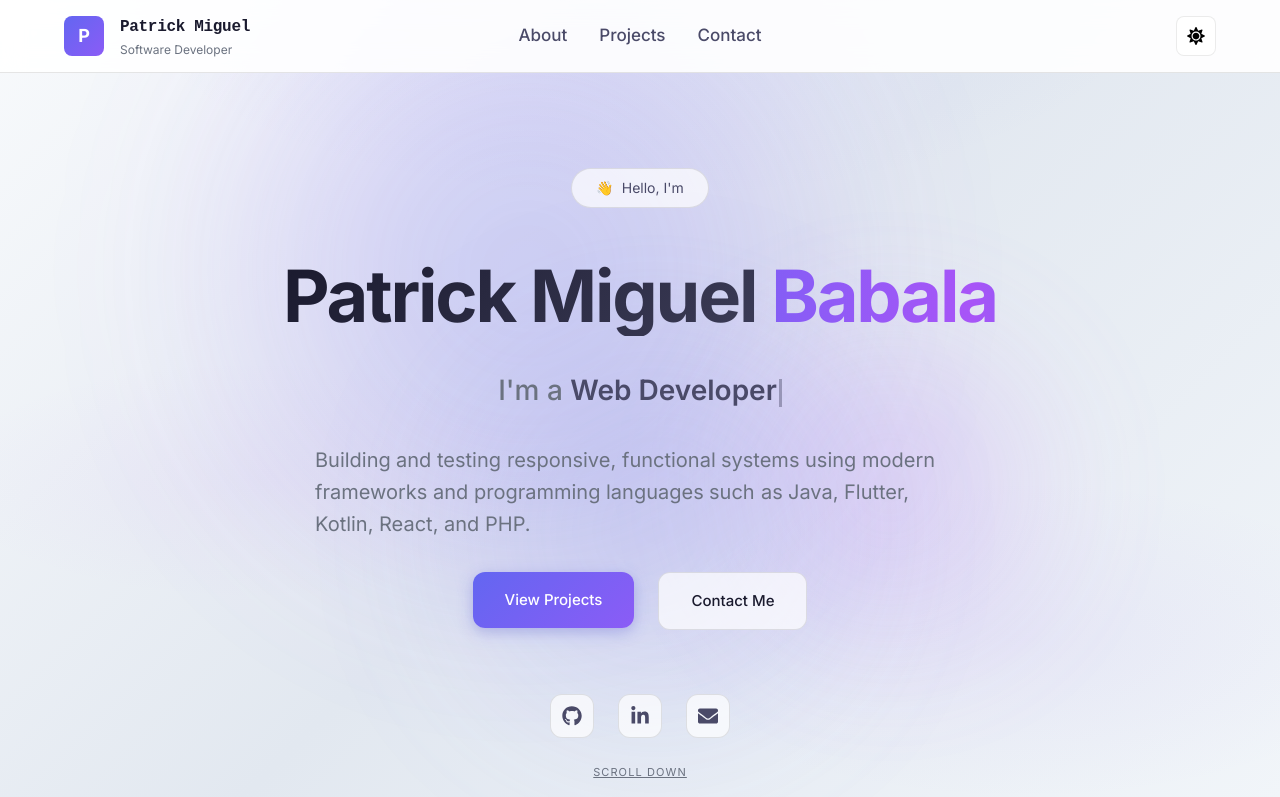
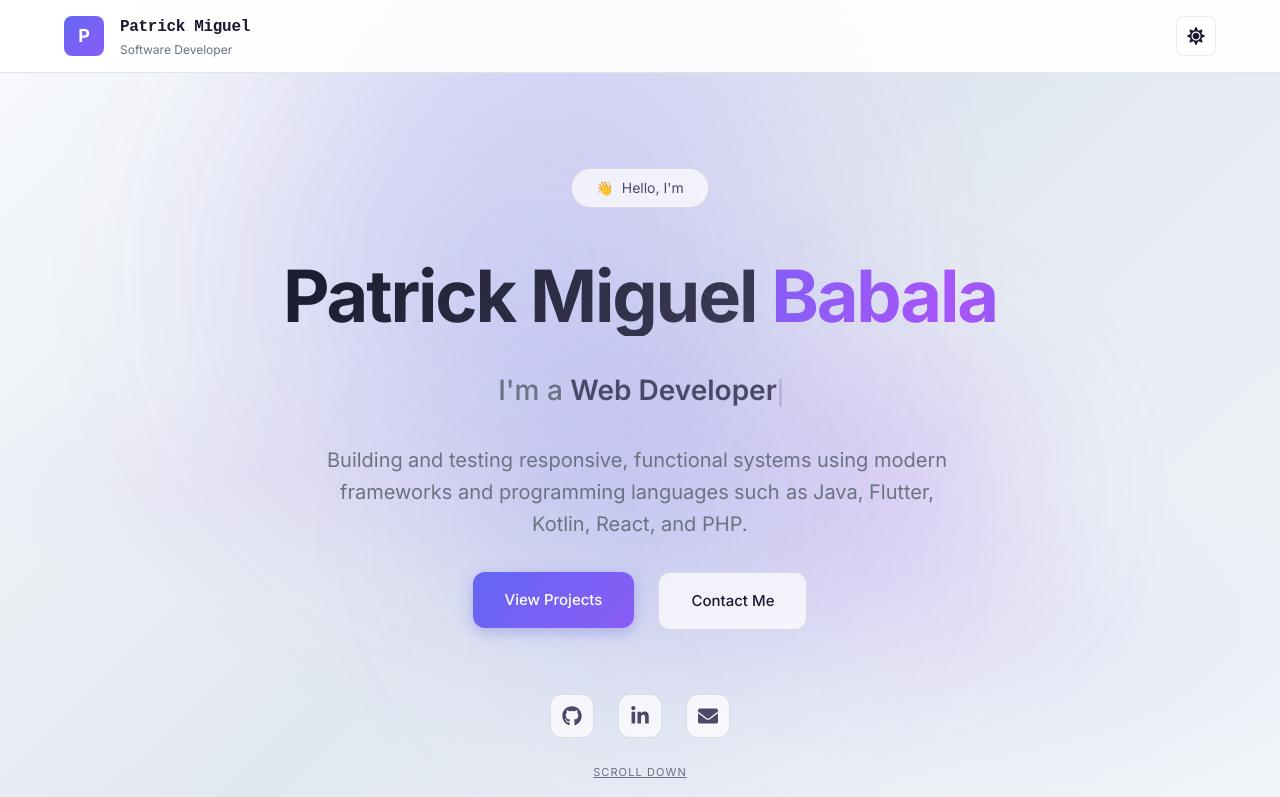
Before and after one commit to Patpatty19/Patpatty19.github.io, a React (Vite) app: page / in a window 1280 px wide. Shown: the top 797 px of the page. Built offline with nearby package versions, Linux system fonts and the light colour scheme.

Commit message:
Fix mobile UX issues, footer layout, and paragraph alignment

```diff
--- a/index.html
+++ b/index.html
@@ -10,8 +10,8 @@
 
     <!-- Open Graph / Social Media -->
     <meta property="og:type" content="website" />
-    <meta property="og:title" content="Patrick Miguel Babala | Software Developer" />
-    <meta property="og:description" content="Software Developer building responsive, functional web applications." />
+    <meta property="og:title" content="Patrick Miguel Babala | Software Developer & Tester" />
+    <meta property="og:description" content="Software Developer building responsive, functional web and mobile applications." />
 
     <!-- Fonts -->
     <link rel="preconnect" href="https://fonts.googleapis.com">
--- a/src/components/Header.tsx
+++ b/src/components/Header.tsx
@@ -1,6 +1,7 @@
 import React, { useState, useEffect } from 'react'
 import { motion, AnimatePresence } from 'framer-motion'
 import { HiMenuAlt3, HiX } from 'react-icons/hi'
+import { FaGithub, FaLinkedinIn, FaEnvelope } from 'react-icons/fa'
 import ThemeToggle from './ThemeToggle'
 import Magnet from './reactbits/Magnet'
 import DecryptedText from './reactbits/DecryptedText'
@@ -14,12 +15,33 @@ const navLinks = [
 const Header: React.FC = () => {
   const [open, setOpen] = useState(false)
   const [scrolled, setScrolled] = useState(false)
+  const [activeSection, setActiveSection] = useState('')
 
   useEffect(() => {
     const handleScroll = () => {
       setScrolled(window.scrollY > 50)
+
+      // Determine active section based on scroll position
+      const sections = navLinks.map(link => link.href.slice(1))
+      let currentSection = ''
+
+      for (const sectionId of sections) {
+        const element = document.getElementById(sectionId)
+        if (element) {
+          const rect = element.getBoundingClientRect()
+          // Check if section is in viewport (with some offset for header)
+          if (rect.top <= 150 && rect.bottom > 150) {
+            currentSection = sectionId
+            break
           }
+        }
+      }
+
+      setActiveSection(currentSection)
+    }
+
     window.addEventListener('scroll', handleScroll)
+    handleScroll() // Initial check
     return () => window.removeEventListener('scroll', handleScroll)
   }, [])
 
@@ -50,20 +72,45 @@ const Header: React.FC = () => {
         </motion.a>
 
         <nav className={`site-nav ${open ? 'open' : ''}`} aria-label="Main navigation">
+          <div className="mobile-nav-header">
+            <span className="mobile-nav-title">Menu</span>
+            <ThemeToggle />
+          </div>
+
+          <div className="mobile-nav-links">
             {navLinks.map((link, index) => (
               <Magnet key={link.href} magnetStrength={3}>
                 <motion.a
                   href={link.href}
+                  className={activeSection === link.href.slice(1) ? 'active' : ''}
                   onClick={() => setOpen(false)}
-                initial={{ opacity: 0, y: -10 }}
-                animate={{ opacity: 1, y: 0 }}
+                  initial={{ opacity: 0, x: 20 }}
+                  animate={{ opacity: 1, x: 0 }}
                   transition={{ delay: index * 0.1 }}
-                whileHover={{ color: 'var(--color-primary)' }}
                 >
                   {link.label}
                 </motion.a>
               </Magnet>
             ))}
+          </div>
+
+          <div className="mobile-nav-footer">
+            <p className="mobile-nav-cta">Let's connect</p>
+            <div className="mobile-nav-social">
+              <a href="https://github.com/Patpatty19" target="_blank" rel="noopener noreferrer" aria-label="GitHub">
+                <FaGithub />
+              </a>
+              <a href="https://www.linkedin.com/in/patrick-miguel-babala/" target="_blank" rel="noopener noreferrer" aria-label="LinkedIn">
+                <FaLinkedinIn />
+              </a>
+              <a href="mailto:babalapatrick@gmail.com" aria-label="Email">
+                <FaEnvelope />
+              </a>
+            </div>
+            <a href="#contact" className="mobile-nav-contact-btn" onClick={() => setOpen(false)}>
+              Get in Touch
+            </a>
+          </div>
         </nav>
 
         <div className="header-actions">
--- a/src/components/reactbits/Magnet.tsx
+++ b/src/components/reactbits/Magnet.tsx
@@ -1,4 +1,4 @@
-import { useRef, useState, type ReactNode } from 'react';
+import { useRef, useState, useEffect, type ReactNode } from 'react';
 
 interface MagnetProps {
   children: ReactNode;
@@ -24,9 +24,30 @@ const Magnet: React.FC<MagnetProps> = ({
   const magnetRef = useRef<HTMLDivElement>(null);
   const [isActive, setIsActive] = useState(false);
   const [position, setPosition] = useState({ x: 0, y: 0 });
+  const [isMobile, setIsMobile] = useState(false);
+
+  // Detect mobile screen size
+  useEffect(() => {
+    const checkMobile = () => {
+      setIsMobile(window.innerWidth <= 768);
+    };
+    checkMobile();
+    window.addEventListener('resize', checkMobile);
+    return () => window.removeEventListener('resize', checkMobile);
+  }, []);
+
+  // Reset position on scroll (fixes stuck issue)
+  useEffect(() => {
+    const handleScroll = () => {
+      setIsActive(false);
+      setPosition({ x: 0, y: 0 });
+    };
+    window.addEventListener('scroll', handleScroll);
+    return () => window.removeEventListener('scroll', handleScroll);
+  }, []);
 
   const handleMouseMove = (e: React.MouseEvent<HTMLDivElement>) => {
-    if (disabled || !magnetRef.current) return;
+    if (disabled || isMobile || !magnetRef.current) return;
 
     const { left, top, width, height } = magnetRef.current.getBoundingClientRect();
     const centerX = left + width / 2;
@@ -40,10 +61,9 @@ const Magnet: React.FC<MagnetProps> = ({
 
     if (distance < maxDistance) {
       setIsActive(true);
-      const strength = 1 - distance / maxDistance;
       setPosition({
-        x: (distanceX / magnetStrength) * strength,
-        y: (distanceY / magnetStrength) * strength
+        x: (distanceX / magnetStrength) * (1 - distance / maxDistance),
+        y: (distanceY / magnetStrength) * (1 - distance / maxDistance)
       });
     } else {
       setIsActive(false);
--- a/src/components/reactbits/TiltCard.tsx
+++ b/src/components/reactbits/TiltCard.tsx
@@ -12,6 +12,12 @@ interface TiltCardProps {
   maxGlare?: number;
 }
 
+// Check if the device is touch-enabled (mobile/tablet)
+const isTouchDevice = () => {
+  if (typeof window === 'undefined') return false;
+  return 'ontouchstart' in window || navigator.maxTouchPoints > 0;
+};
+
 const TiltCard: React.FC<TiltCardProps> = ({
   children,
   className = '',
@@ -25,9 +31,16 @@ const TiltCard: React.FC<TiltCardProps> = ({
   const cardRef = React.useRef<HTMLDivElement>(null);
   const [transform, setTransform] = React.useState('');
   const [glareStyle, setGlareStyle] = React.useState<React.CSSProperties>({});
+  const [isTouch, setIsTouch] = React.useState(false);
+
+  // Detect touch device on mount
+  React.useEffect(() => {
+    setIsTouch(isTouchDevice());
+  }, []);
 
   const handleMouseMove = (e: React.MouseEvent<HTMLDivElement>) => {
-    if (!cardRef.current) return;
+    // Disable tilt effect on touch devices
+    if (isTouch || !cardRef.current) return;
 
     const rect = cardRef.current.getBoundingClientRect();
     const x = e.clientX - rect.left;
@@ -52,6 +65,8 @@ const TiltCard: React.FC<TiltCardProps> = ({
   };
 
   const handleMouseLeave = () => {
+    // Disable on touch devices
+    if (isTouch) return;
     setTransform('');
     setGlareStyle({});
   };
@@ -65,7 +80,7 @@ const TiltCard: React.FC<TiltCardProps> = ({
       style={{ transform }}
     >
       {children}
-      {glare && <div className="tilt-card-glare" style={glareStyle} />}
+      {glare && !isTouch && <div className="tilt-card-glare" style={glareStyle} />}
     </div>
   );
 };
--- a/src/styles/global.css
+++ b/src/styles/global.css
@@ -80,6 +80,13 @@
   gap: var(--space-5);
 }
 
+/* Hide mobile-only nav elements on desktop */
+.mobile-nav-header,
+.mobile-nav-footer,
+.mobile-nav-links {
+  display: none;
+}
+
 .brand {
   display: flex;
   align-items: center;
@@ -159,6 +166,7 @@
   border-radius: var(--radius-sm);
   border: 1px solid var(--border);
   background: var(--surface);
+  color: var(--text);
   cursor: pointer;
   font-size: 18px;
   display: flex;
@@ -278,7 +286,8 @@
   font-weight: 400;
   max-width: 650px;
   line-height: 1.6;
-
+  text-align: center;
+  justify-content: center;
 }
 
 .hero-role {
@@ -286,6 +295,7 @@
   color: var(--hero-text-secondary);
   margin-bottom: var(--space-5);
   font-weight: 500;
+  text-align: center;
 }
 
 .hero-role-prefix {
@@ -1061,12 +1071,14 @@
   font-size: 18px;
   color: var(--content-text);
   line-height: 1.7;
+  text-align: center;
 }
 
 .contact-intro-text {
   font-size: 18px;
   line-height: 1.7;
   color: var(--content-text-secondary);
+  text-align: center;
 }
 
 .contact-methods {
@@ -1194,7 +1206,7 @@
 
 .footer-content {
   display: grid;
-  grid-template-columns: 2fr 1fr 1fr;
+  grid-template-columns: 1fr 1fr 1fr;
   gap: var(--space-7);
   margin-bottom: var(--space-6);
 }
@@ -1221,6 +1233,14 @@
   margin: 0;
   max-width: 300px;
   line-height: 1.6;
+}
+
+.footer-links {
+  text-align: center;
+}
+
+.footer-links:last-child {
+  text-align: left;
 }
 
 .footer-links h4 {
@@ -1238,6 +1258,7 @@
   margin: 0;
   display: flex;
   flex-direction: column;
+  align-items: center;
   gap: var(--space-2);
 }
 
@@ -1255,7 +1276,7 @@
 .footer-bottom {
   display: flex;
   align-items: center;
-  justify-content: space-between;
+  justify-content: center;
   padding-top: var(--space-5);
   border-top: 1px solid var(--content-border);
 }
@@ -1268,6 +1289,27 @@
 .footer-social {
   display: flex;
   gap: var(--space-3);
+}
+
+.footer-social .social-link {
+  width: 40px;
+  height: 40px;
+  display: flex;
+  align-items: center;
+  justify-content: center;
+  border-radius: var(--radius);
+  background: var(--content-surface);
+  border: 1px solid var(--content-border);
+  color: var(--content-text);
+  font-size: 16px;
+  transition: all 0.2s ease;
+}
+
+.footer-social .social-link:hover {
+  background: var(--accent);
+  border-color: var(--accent);
+  color: white;
+  box-shadow: 0 4px 12px rgba(99, 102, 241, 0.3);
 }
 
 /* ===================== */
@@ -1351,40 +1393,182 @@
     padding: 0 var(--space-4);
   }
 
+  .site-header {
+    z-index: 100;
+  }
+
   .nav-toggle {
     display: flex;
+    z-index: 101;
   }
 
   .site-nav {
     position: fixed;
-    top: var(--header-height);
-    left: 0;
+    top: 0;
     right: 0;
-    background: var(--content-surface-solid);
-    border-bottom: 1px solid var(--content-border);
-    padding: var(--space-4);
+    bottom: 0;
+    left: auto;
+    width: 280px;
+    max-width: 80vw;
+    height: 100vh;
+    height: 100dvh;
+    background: var(--surface);
+    border-left: 1px solid var(--border);
+    padding: calc(var(--header-height) + var(--space-4)) var(--space-5) var(--space-5);
+    display: flex;
     flex-direction: column;
     gap: 0;
-    transform: translateY(-100%);
-    opacity: 0;
+    align-items: stretch;
+    justify-content: flex-start;
+    box-shadow: -8px 0 32px rgba(0, 0, 0, 0.25);
+    transform: translateX(100%);
     visibility: hidden;
-    transition: var(--transition);
+    pointer-events: none;
+    transition: transform 0.3s ease, visibility 0.3s ease;
+    z-index: 101;
   }
 
   .site-nav.open {
-    transform: translateY(0);
-    opacity: 1;
+    transform: translateX(0);
     visibility: visible;
-  }
-
-  .site-nav a {
-    padding: var(--space-3) 0;
-    border-bottom: 1px solid var(--content-border);
+    pointer-events: auto;
+  }
+
+  .site-nav > a {
+    display: none;
+  }
+
+  .site-nav .mobile-nav-links a {
+    padding: var(--space-3) var(--space-4);
+    text-align: left;
+    font-size: 17px;
+    font-weight: 500;
+    color: var(--muted);
+    transition: color 0.2s ease, background 0.2s ease, border-color 0.2s ease;
+    display: flex;
+    align-items: center;
+    gap: var(--space-3);
+    width: 100%;
+    border-radius: var(--radius-sm);
+    border-left: 3px solid transparent;
+    margin: 0;
+  }
+
+  .site-nav .mobile-nav-links a:hover {
+    color: var(--text);
+    background: var(--surface-hover);
+  }
+
+  .site-nav .mobile-nav-links a.active {
+    color: var(--accent);
+    background: var(--accent-light);
+    border-left-color: var(--accent);
+    font-weight: 600;
+  }
+
+  /* Mobile Nav Header */
+  .mobile-nav-header {
+    display: flex !important;
+    align-items: center;
+    justify-content: space-between;
+    padding-bottom: var(--space-4);
+    margin-bottom: var(--space-4);
+    border-bottom: 1px solid var(--border);
+  }
+
+  .mobile-nav-title {
+    font-size: 11px;
+    font-weight: 700;
+    text-transform: uppercase;
+    letter-spacing: 2px;
+    color: var(--muted);
+  }
+
+  .mobile-nav-header .theme-toggle {
+    width: 36px;
+    height: 36px;
+    font-size: 16px;
+  }
+
+  /* Mobile Nav Links Container */
+  .mobile-nav-links {
+    display: flex !important;
+    flex-direction: column;
+    gap: var(--space-1);
+    margin-bottom: var(--space-5);
+  }
+
+  /* Mobile Nav Footer */
+  .mobile-nav-footer {
+    display: block !important;
+    margin-top: auto;
+    padding-top: var(--space-4);
+    border-top: 1px solid var(--border);
+  }
+
+  .mobile-nav-divider {
+    display: none;
+  }
+
+  .mobile-nav-cta {
+    font-size: 11px;
+    font-weight: 700;
+    text-transform: uppercase;
+    letter-spacing: 2px;
+    color: var(--muted);
+    margin-bottom: var(--space-4);
     text-align: center;
   }
 
-  .site-nav a:last-child {
-    border-bottom: none;
+  .mobile-nav-social {
+    display: flex !important;
+    justify-content: center;
+    gap: var(--space-3);
+    margin-bottom: var(--space-4);
+  }
+
+  .mobile-nav-social a {
+    width: 46px;
+    height: 46px;
+    display: flex;
+    align-items: center;
+    justify-content: center;
+    border-radius: var(--radius);
+    background: var(--bg);
+    border: 1px solid var(--border);
+    color: var(--text);
+    font-size: 18px;
+    transition: all 0.2s ease;
+    padding: 0;
+  }
+
+  .mobile-nav-social a:hover {
+    background: var(--accent);
+    border-color: var(--accent);
+    color: white;
+    transform: translateY(-2px);
+    box-shadow: 0 4px 12px rgba(99, 102, 241, 0.3);
+  }
+
+  .mobile-nav-contact-btn {
+    display: block;
+    width: 100%;
+    padding: var(--space-3) var(--space-4);
+    background: var(--gradient);
+    color: white !important;
+    text-align: center;
+    font-size: 15px;
+    font-weight: 600;
+    border-radius: var(--radius);
+    border: none !important;
+    transition: all 0.2s ease;
+    box-shadow: 0 4px 12px rgba(99, 102, 241, 0.25);
+  }
+
+  .mobile-nav-contact-btn:hover {
+    transform: translateY(-2px);
+    box-shadow: 0 6px 20px rgba(99, 102, 241, 0.35);
+    background: var(--gradient) !important;
   }
 
   /* Hero - Tablet */
@@ -1628,6 +1812,8 @@
   .hero-subtitle {
     font-size: 14px;
     margin-bottom: var(--space-3);
+    text-align: center !important;
+    justify-content: center !important;
   }
 
   .hero-description {
@@ -1861,6 +2047,10 @@
     font-size: 16px;
   }
 
+  .hero-role-typing {
+    min-width: auto;
+  }
+
   .section .container {
     padding: var(--space-3) var(--space-2);
   }
```
Also changed, not shown: src/components/Footer.tsx (+7 -24 lines), src/components/reactbits/TiltCard.css (+12 -0 lines). Lines whose indentation alone changed are shown as unchanged.
